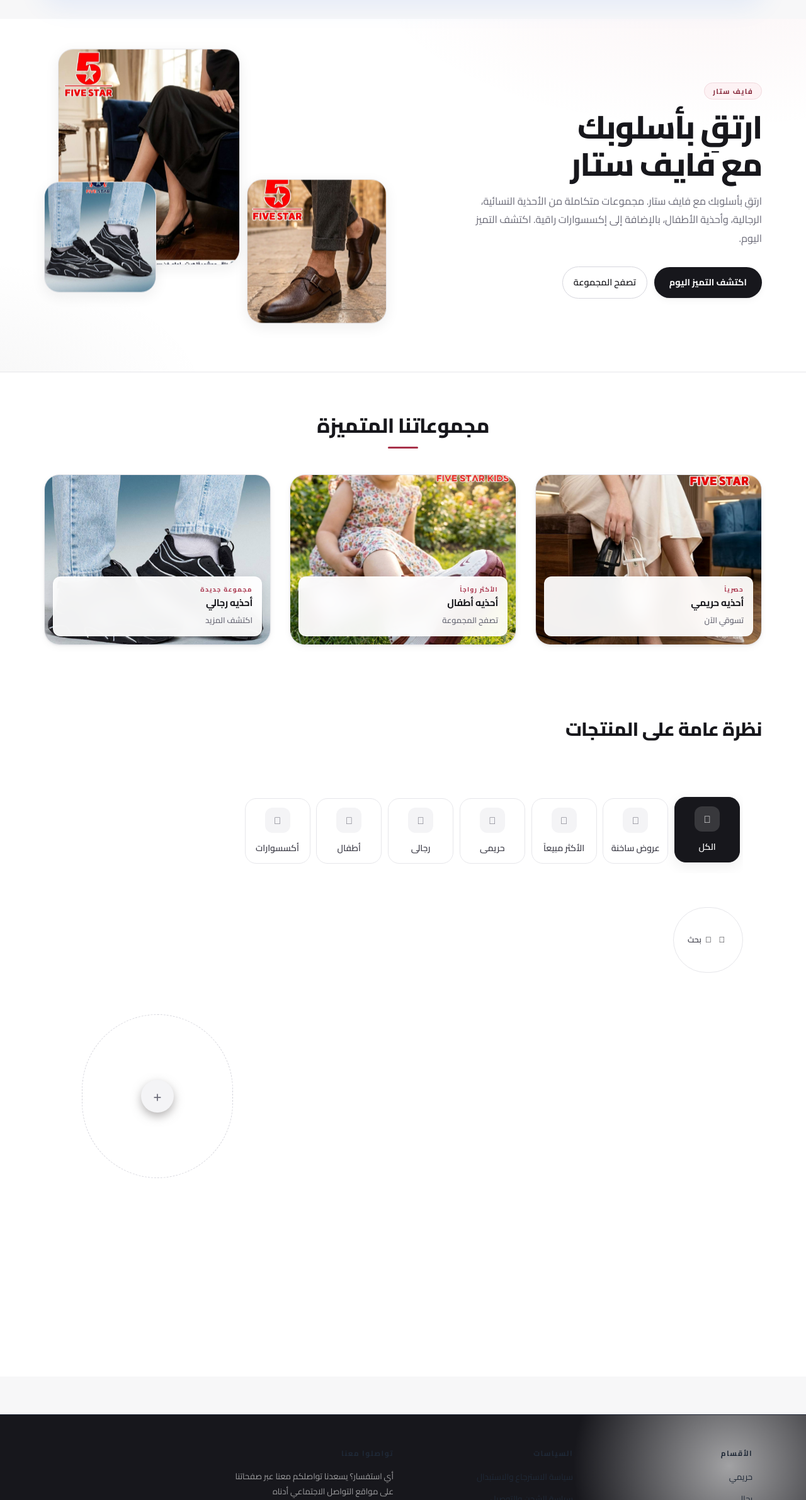
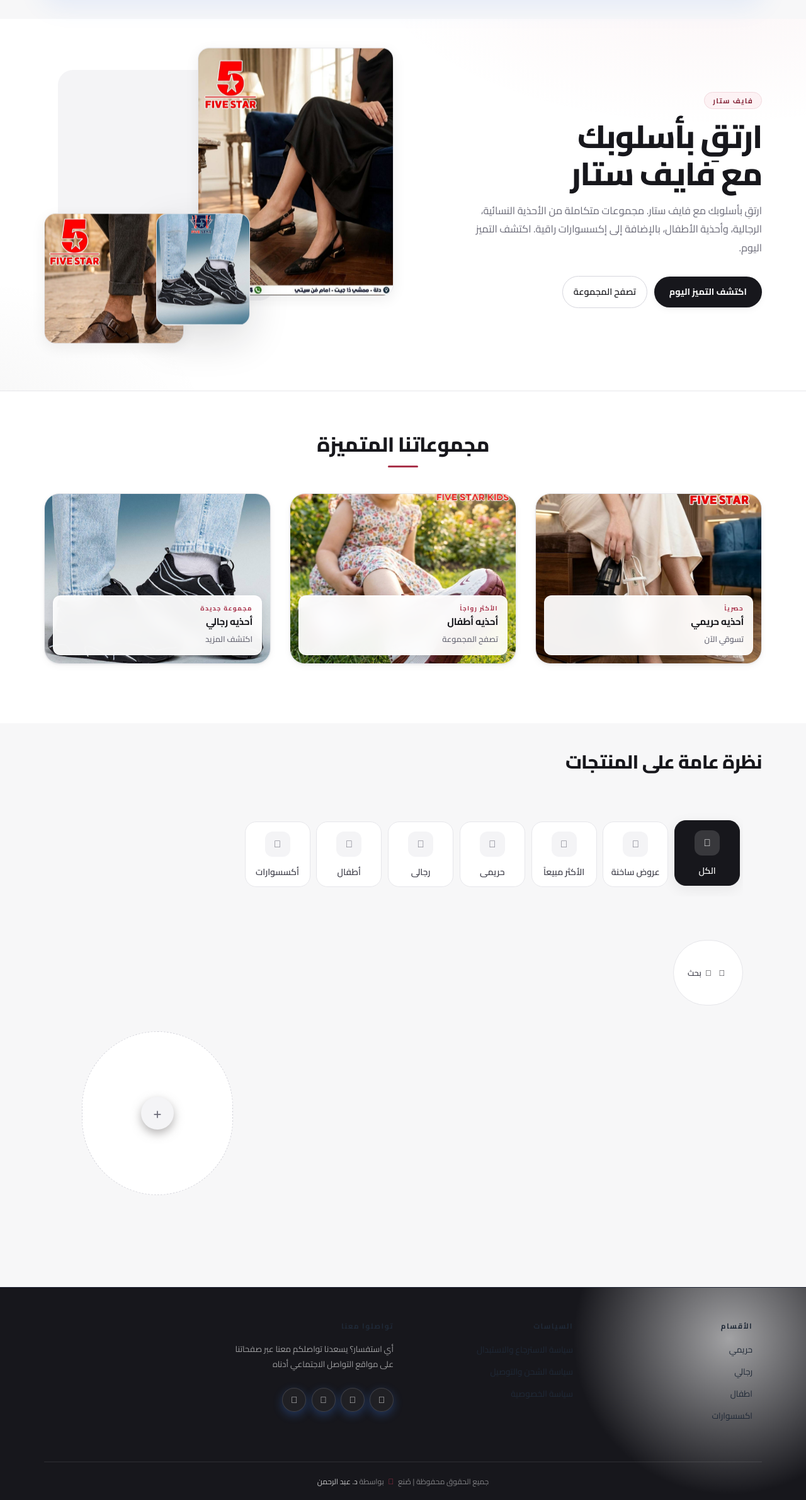
Before and after one commit to abdurhmanmohamed/delete-me, a Flask app: page / in a window 1280 px wide. Shown: the part 87-2468 px from the top of the page at 63% size. Run offline with Flask 3, Linux system fonts and the light colour scheme; the visitor is signed in with stand-in values (Sample User, id 1); data that the repository does not hold is empty; some libraries are stand-ins or nearby versions.

Commit message:
Polish hero mosaic, RTL handling, contrast and section rhythm
- Rebuild the hero as a deliberate three-tile mosaic with clean geometry
  and a neutral backing panel
- Fix RTL: correct slide direction for the drawer and cart panel, mirror
  hero/dropdown anchoring, isolate numbers as LTR inside Arabic text
- Product images now degrade to a branded placeholder instead of a broken
  image icon, and use a 4:5 portrait ratio
- Raise --fs-ink-4 to 4.6:1 contrast (was 2.78:1) so hint text meets AA
- Normalise storefront section spacing and category-filter row layout

Co-authored-by: arena-agent <297053741+arena-agent@users.noreply.github.com>

```diff
--- a/static/css/design-system.css
+++ b/static/css/design-system.css
@@ -21,7 +21,7 @@
   --fs-ink: #17171c;
   --fs-ink-2: #3f3f4a;
   --fs-ink-3: #6b6b78;
-  --fs-ink-4: #9a9aa6;
+  --fs-ink-4: #74747f; /* 4.6:1 on white — meets AA for small text */
 
   /* Brand — restrained rose accent, used sparingly against a neutral base so
      it never competes with the product photography's baked-in red branding. */
--- a/static/css/ui-storefront.css
+++ b/static/css/ui-storefront.css
@@ -127,20 +127,27 @@ body:has(.anti-hero-section) > .animsition {
   border-color: var(--fs-ink-4);
 }
 
-/* ---- Hero visual composition (three floating product tiles) ------------ */
+/* ---- Hero visual composition -------------------------------------------
+   Three product tiles arranged as a deliberate mosaic: a tall hero shot with
+   two supporting tiles tucked beneath it. Positioned with logical properties
+   so the composition mirrors correctly in RTL.
+   ------------------------------------------------------------------------ */
 .anti-visual-composition {
   position: relative;
-  height: clamp(320px, 40vw, 440px);
+  width: 100%;
+  height: clamp(340px, 38vw, 470px);
   margin: 0;
   isolation: isolate;
 }
 
-.anti-wash { display: none; }
+.anti-wash,
+.anti-shadow,
+.anti-particle { display: none; }
 
 .anti-product {
   position: absolute;
   overflow: hidden;
-  border-radius: var(--fs-r-xl);
+  border-radius: var(--fs-r-lg);
   background: var(--fs-surface-2);
   border: 1px solid var(--fs-border);
   box-shadow: var(--fs-shadow-md);
@@ -150,58 +157,80 @@ body:has(.anti-hero-section) > .animsition {
   width: 100%;
   height: 100%;
   object-fit: cover;
+  object-position: center 35%;
   transition: transform 0.6s cubic-bezier(0.22, 1, 0.36, 1);
 }
-.anti-product:hover img { transform: scale(1.05); }
-.anti-shadow { display: none; }
+.anti-product:hover img { transform: scale(1.04); }
 
+/* Primary tile: tall, upper inline-start */
 .anti-product-1 {
-  width: 52%;
-  height: 78%;
+  width: 56%;
+  height: 84%;
   top: 0;
-  inset-inline-end: 4%;
-  z-index: 3;
+  inset-inline-start: 0;
+  z-index: 2;
 }
+
+/* Secondary: smaller, lower inline-end */
 .anti-product-2 {
   width: 40%;
-  height: 52%;
+  height: 44%;
   bottom: 0;
-  inset-inline-start: 2%;
-  z-index: 2;
-}
-.anti-product-3 {
-  width: 32%;
-  height: 40%;
-  bottom: 12%;
   inset-inline-end: 0;
-  z-index: 4;
+  z-index: 1;
 }
 
-.anti-particle { display: none; }
+/* Accent tile: overlaps the gap between the two */
+/* Accent tile floats forward, bridging the two larger photographs. */
+.anti-product-3 {
+  width: 27%;
+  height: 38%;
+  bottom: 6%;
+  inset-inline-start: 41%;
+  z-index: 3;
+  box-shadow: var(--fs-shadow-lg);
+}
 
-/* Keep the gentle float, but slower and subtler than before. */
-.float-animation { animation: fs-float 9s ease-in-out infinite; }
-.float-animation-delayed { animation: fs-float 9s ease-in-out 1.4s infinite; }
+/* A soft neutral panel behind the mosaic adds depth without colour noise. */
+.anti-visual-composition::before {
+  content: "";
+  position: absolute;
+  inset-inline-end: 4%;
+  top: 6%;
+  width: 62%;
+  height: 78%;
+  border-radius: var(--fs-r-xl);
+  background: var(--fs-surface-2);
+  z-index: 0;
+}
+
+/* Keep the motion slow and subtle. */
+.float-animation { animation: fs-float 11s ease-in-out infinite; }
+.float-animation-delayed { animation: fs-float 13s ease-in-out 1.2s infinite; }
 
 @keyframes fs-float {
   0%, 100% { transform: translateY(0); }
-  50% { transform: translateY(-10px); }
+  50% { transform: translateY(-8px); }
 }
 
 @media (max-width: 991px) {
   .anti-hero-content { max-width: none; margin-bottom: 2.5rem; text-align: center; }
   .anti-hero-description { margin-inline: auto; }
   .anti-hero-actions { justify-content: center; }
-  .anti-visual-composition { height: clamp(280px, 62vw, 380px); }
+  .anti-visual-composition { height: clamp(300px, 58vw, 400px); }
+  .anti-product-1 { width: 60%; height: 84%; }
+  .anti-product-2 { width: 40%; height: 44%; }
+  .anti-product-3 { width: 32%; height: 36%; inset-inline-start: 42%; }
 }
 
 @media (max-width: 620px) {
   .anti-hero-actions { flex-direction: column; align-items: stretch; }
   .anti-btn-primary, .anti-btn-link { width: 100%; }
-  .anti-visual-composition { height: 260px; }
-  .anti-product-1 { width: 58%; height: 70%; }
-  .anti-product-2 { width: 42%; height: 46%; }
-  .anti-product-3 { width: 34%; height: 38%; }
+  .anti-visual-composition { height: 280px; }
+  .anti-product-1 { width: 62%; height: 86%; }
+  .anti-product-2 { width: 40%; height: 44%; }
+  .anti-product-3 { width: 30%; height: 34%; inset-inline-start: 40%; }
+  .anti-visual-composition::before { display: none; }
 }
 
 /* --------------------------------------------------------------------------
@@ -1301,3 +1330,40 @@ html[dir="rtl"] .quantity-box { direction: ltr; }
   html[dir="rtl"] .anti-hero-description { margin-inline: auto; }
   html[dir="rtl"] .anti-hero-actions { justify-content: center; }
 }
+
+/* --------------------------------------------------------------------------
+   Section rhythm on the storefront
+   -------------------------------------------------------------------------- */
+/* The product section sits directly under the collection banner. */
+section.bg0.p-t-23 {
+  padding-top: clamp(1.75rem, 4vw, 3rem) !important;
+  padding-bottom: clamp(2.5rem, 6vw, 4.5rem) !important;
+  background: var(--fs-bg) !important;
+}
+
+/* Heading + filter row spacing */
+section.bg0 .p-b-10 > .ltext-103 { margin: 0; }
+
+section.bg0 .container > .p-b-10 {
+  padding-bottom: 1.25rem !important;
+}
+
+/* The outer wrapper inside shop-body adds a second background + padding. */
+.bg0.m-t-23.p-b-140 {
+  margin-top: 0 !important;
+  padding-bottom: 0 !important;
+  background: transparent !important;
+}
+
+/* Legacy vertical padding utilities used for page sections */
+.isotope-grid .p-b-35 { padding-bottom: 1.25rem !important; }
+section.bg0 .p-b-52 { padding-bottom: 1.75rem !important; }
+
+/* Filter row: tiles on one side, search on the other */
+section.bg0 .flex-w.flex-sb-m.p-b-52 {
+  display: flex;
+  flex-wrap: wrap;
+  align-items: center;
+  justify-content: space-between;
+  gap: 1rem;
+}
```
